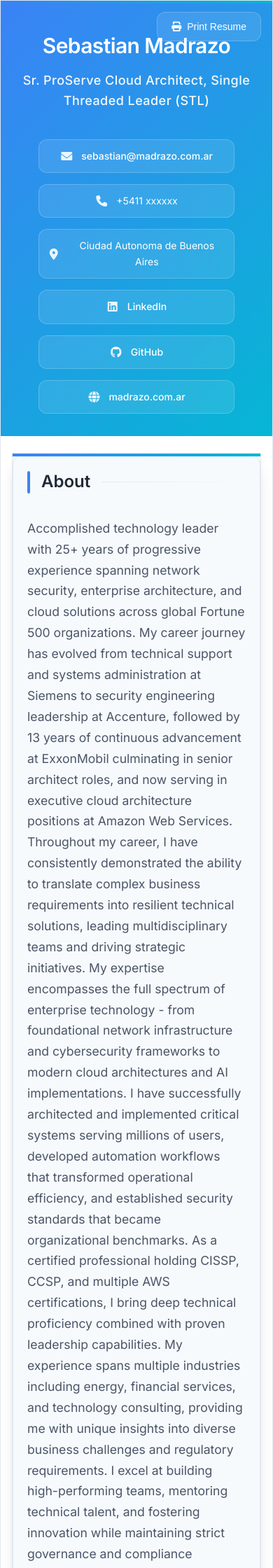
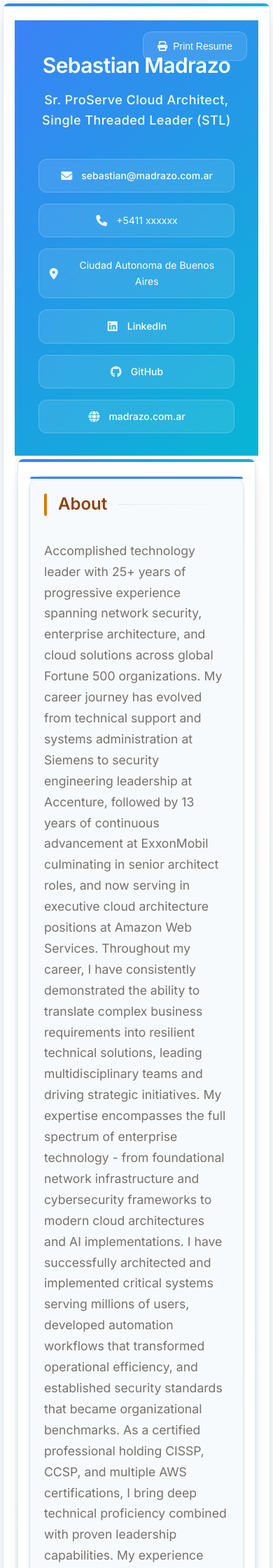
Before and after one commit to smadrazo/smadrazo.github.io, a Jekyll site: the page built from index.md, in a window 390 px wide. Shown: the top 2240 px of the page at 70% size. Built offline with Jekyll 4.4.1, drawn with Linux system fonts in a browser that asks for light colours.

Commit message:
UX change

```diff
--- a/assets/css/main.css
+++ b/assets/css/main.css
@@ -138,7 +138,147 @@ body {
 
 /* Main Content */
 .main-content {
+    padding: 0;
+    background: linear-gradient(135deg, #f8fafc 0%, #e2e8f0 100%);
+    min-height: 100vh;
+}
+
+/* Container Variations */
+.container {
+    max-width: 900px;
+    margin: 2rem auto;
+    background-color: #ffffff;
+    box-shadow: 0 20px 25px -5px rgba(0, 0, 0, 0.1), 0 10px 10px -5px rgba(0, 0, 0, 0.1);
+    border-radius: 24px;
+    overflow: hidden;
+    border: 1px solid #e2e8f0;
+    position: relative;
     padding: 3rem 2.5rem;
+    transition: all 0.3s ease;
+}
+
+.container:hover {
+    transform: translateY(-4px);
+    box-shadow: 0 25px 50px -12px rgba(0, 0, 0, 0.15);
+}
+
+/* About Section - Warm Earth Tones */
+.about-section .container {
+    background: linear-gradient(135deg, #fefcfb 0%, #f7f3f0 100%);
+    border-left: 6px solid #d97706;
+}
+
+.about-section .container::before {
+    background: linear-gradient(135deg, #d97706 0%, #f59e0b 100%);
+}
+
+.about-section .section-title {
+    color: #92400e;
+}
+
+.about-section .section-title::before {
+    background: #d97706;
+}
+
+.about-section .summary {
+    color: #78716c;
+}
+
+/* Experience Section - Professional Blue */
+.experience-section .container {
+    background: linear-gradient(135deg, #f8fafc 0%, #f1f5f9 100%);
+    border-left: 6px solid #2563eb;
+}
+
+.experience-section .container::before {
+    background: linear-gradient(135deg, #2563eb 0%, #3b82f6 100%);
+}
+
+.experience-section .section-title {
+    color: #1e40af;
+}
+
+.experience-section .section-title::before {
+    background: #2563eb;
+}
+
+/* Education Section - Fresh Green */
+.education-section .container {
+    background: linear-gradient(135deg, #f0fdf4 0%, #ecfdf5 100%);
+    border-left: 6px solid #059669;
+}
+
+.education-section .container::before {
+    background: linear-gradient(135deg, #059669 0%, #10b981 100%);
+}
+
+.education-section .section-title {
+    color: #047857;
+}
+
+.education-section .section-title::before {
+    background: #059669;
+}
+
+.education-section .degree {
+    color: #065f46;
+}
+
+.education-section .school {
+    color: #059669;
+}
+
+/* Skills Section - Purple Innovation */
+.skills-section .container {
+    background: linear-gradient(135deg, #faf5ff 0%, #f3e8ff 100%);
+    border-left: 6px solid #7c3aed;
+}
+
+.skills-section .container::before {
+    background: linear-gradient(135deg, #7c3aed 0%, #8b5cf6 100%);
+}
+
+.skills-section .section-title {
+    color: #6d28d9;
+}
+
+.skills-section .section-title::before {
+    background: #7c3aed;
+}
+
+.skills-section .skill-category::before {
+    background: #7c3aed;
+}
+
+.skills-section .skill:hover {
+    background: #7c3aed;
+}
+
+/* Certifications Section - Elegant Teal */
+.certifications-section .container {
+    background: linear-gradient(135deg, #f0fdfa 0%, #ccfbf1 100%);
+    border-left: 6px solid #0d9488;
+}
+
+.certifications-section .container::before {
+    background: linear-gradient(135deg, #0d9488 0%, #14b8a6 100%);
+}
+
+.certifications-section .section-title {
+    color: #0f766e;
+}
+
+.certifications-section .section-title::before {
+    background: #0d9488;
+}
+
+.certifications-section .certification-item {
+    background: rgba(255, 255, 255, 0.8);
+    backdrop-filter: blur(10px);
+}
+
+.certifications-section .job-title {
+    color: #134e4a;
 }
 
 .section {
@@ -417,6 +557,7 @@ body {
     .container {
         margin: 1rem;
         border-radius: 12px;
+        padding: 2rem 1.5rem;
     }
 
     .skills-grid {
@@ -428,6 +569,7 @@ body {
     .container {
         margin: 0.5rem;
         border-radius: 12px;
+        padding: 2rem 1.5rem;
     }
 
     .header {
@@ -455,7 +597,7 @@ body {
     }
 
     .main-content {
-        padding: 2rem 1.5rem;
+        padding: 0;
     }
 
     .section {
@@ -495,8 +637,9 @@ body {
 
 @media (max-width: 480px) {
     .container {
-        margin: 0;
-        border-radius: 0;
+        margin: 0.25rem;
+        border-radius: 8px;
+        padding: 1.5rem 1rem;
     }
 
     .header {
@@ -508,7 +651,7 @@ body {
     }
 
     .main-content {
-        padding: 1.5rem 1rem;
+        padding: 0;
     }
 
     .section {
--- a/index.md
+++ b/index.md
@@ -55,7 +55,9 @@ layout: default
                 </p>
             </div>
         </section>
+    </div>
 
+    <div class="container">
         <section class="section experience-section">
             <div class="section-container">
                 <h3 class="section-title">Experience</h3>
@@ -217,7 +219,9 @@ layout: default
                 </div>
             </div>
         </section>
+    </div>
 
+    <div class="container">
         <section class="section education-section">
             <div class="section-container">
                 <h3 class="section-title">Education</h3>
@@ -241,7 +245,9 @@ layout: default
                 </div>
             </div>
         </section>
+    </div>
 
+    <div class="container">
         <section class="section skills-section">
             <div class="section-container">
                 <h3 class="section-title">Technical Skills</h3>
@@ -332,7 +338,9 @@ layout: default
                 </div>
             </div>
         </section>
+    </div>
 
+    <div class="container">
         <section class="section certifications-section">
             <div class="section-container">
                 <h3 class="section-title">Certifications</h3>
```
